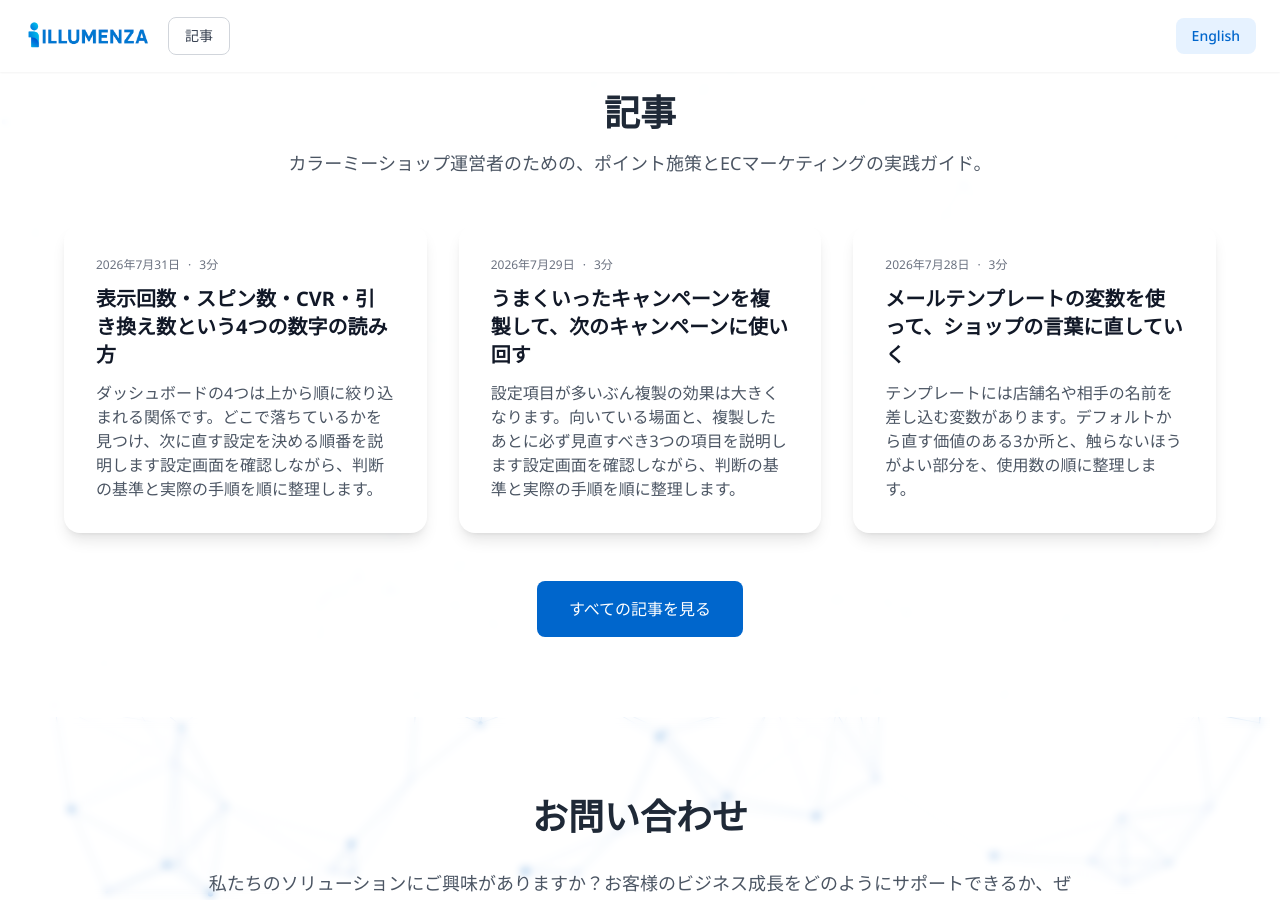
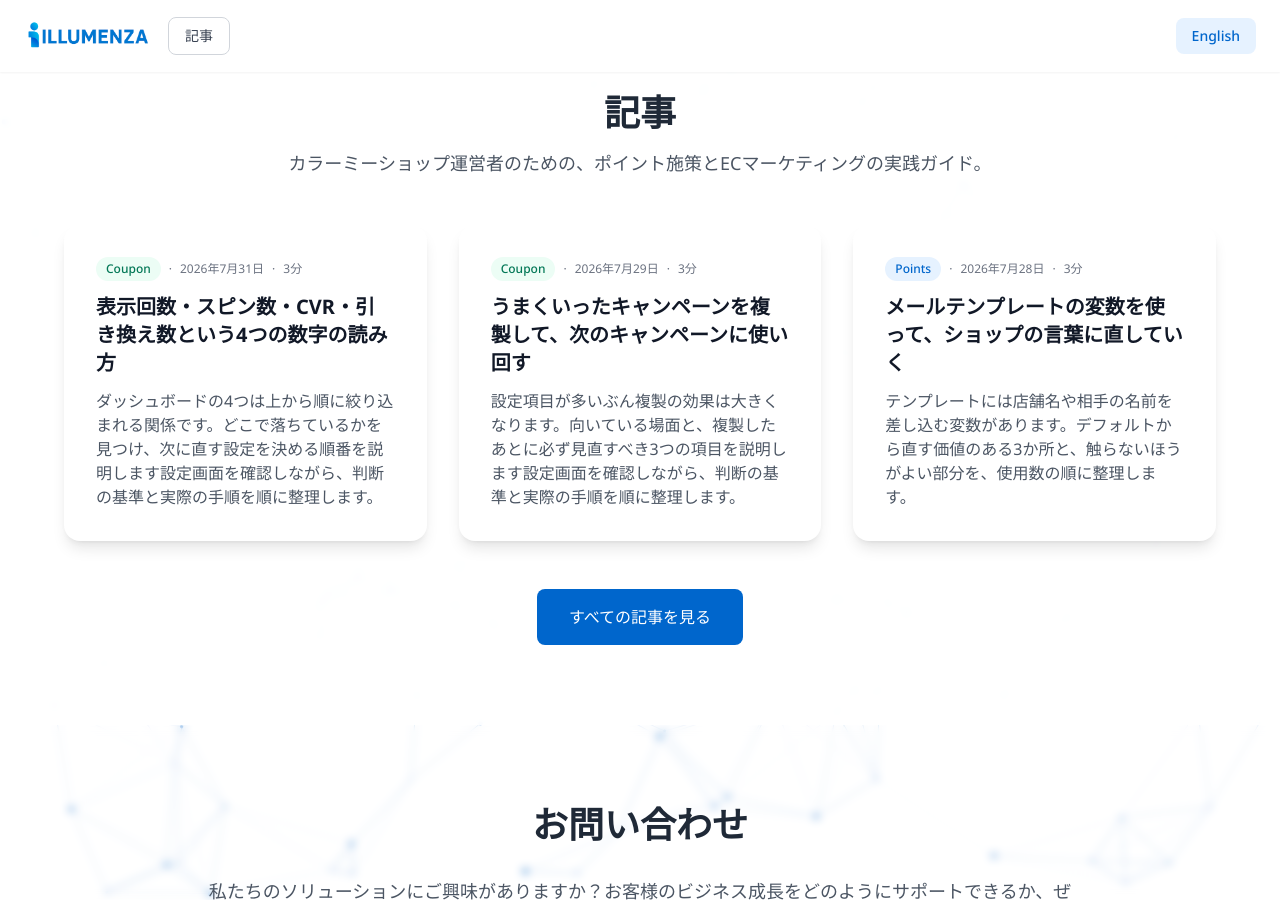
Before and after one commit to TheKinng96/illumenza-homepage, a Jekyll site: the page built from index.html, in a window 1280 px wide and 900 px high, scrolled down 2591 px. Built offline with Jekyll 4.4.1, drawn with Linux system fonts in a browser that asks for light colours; nearby versions of some CDN libraries.

Commit message:
feat(home): name the app on each article card
The three cards on the homepage mix Points and Coupon, and the titles are
specific enough that neither product name appears in them — 「うまくいった
キャンペーンを複製して…」 could belong to either app as far as a first-time
visitor can tell. Each card now carries its app as a badge: Points in
brand blue, Coupon in emerald.

The badge links to that app's articles. It sits on z-10 above the card's
stretched title link, the same idiom /blog/ already uses for tag pills, so
the badge and the card resolve to different destinations rather than the
badge being swallowed. Verified by hit-testing both: the badge resolves to
/blog/coupon/ and the title beside it to /blog/coupon-metrics/.

The gate counts badges against cards rather than asserting a fixed number,
because the section renders one, two or three cards depending on how many
posts exist. It also resolves each badge href against _site — a badge that
renders a label but links to an unbuilt page is the failure that six
0件 cards on /blog/points/ already caused once.

Co-Authored-By: Claude Opus 5 <noreply@anthropic.com>

```diff
--- a/index.html
+++ b/index.html
@@ -397,8 +397,30 @@ layout: null
                 {%- assign body_chars = post.content | strip_html | strip_newlines | size -%}
                 {%- assign read_minutes = body_chars | divided_by: 500 | plus: 1 -%}
                 {%- assign delay = forloop.index | times: 100 | plus: 100 -%}
+                {%- comment -%}
+                  Which product a post is about is the first thing a reader needs
+                  here: the three cards mix Points and Coupon, and the titles are
+                  specific enough that neither name appears in them. The badge is
+                  a link to that app's articles, sitting on z-10 above the card's
+                  stretched title link — the same idiom /blog/ uses for tags.
+                {%- endcomment -%}
+                {%- assign app_label = nil -%}
+                {%- if post.app == 'points' -%}
+                  {%- assign app_label = 'Points' -%}
+                  {%- assign app_url = '/blog/points/' -%}
+                  {%- assign app_class = 'bg-brand-light text-brand-blue hover:bg-brand-blue hover:text-white' -%}
+                {%- elsif post.app == 'coupon' -%}
+                  {%- assign app_label = 'Coupon' -%}
+                  {%- assign app_url = '/blog/coupon/' -%}
+                  {%- assign app_class = 'bg-emerald-50 text-emerald-700 hover:bg-emerald-600 hover:text-white' -%}
+                {%- endif -%}
                 <article class="group relative bg-white rounded-xl sm:rounded-2xl shadow-lg hover:shadow-xl transition-shadow p-6 sm:p-8 flex flex-col scale-in delay-{{ delay }}">
-                    <p class="flex items-center gap-2 text-xs text-gray-500 mb-3">
+                    <p class="flex flex-wrap items-center gap-2 text-xs text-gray-500 mb-3">
+                        {%- if app_label %}
+                        <a href="{{ app_url }}" data-app-badge
+                           class="relative z-10 inline-block px-2.5 py-1 rounded-full font-medium transition-colors {{ app_class }}">{{ app_label }}</a>
+                        <span aria-hidden="true">·</span>
+                        {%- endif %}
                         <time datetime="{{ post.date | date_to_xmlschema }}">{{ post.date | date: '%Y年%-m月%-d日' }}</time>
                         <span aria-hidden="true">·</span>
                         <span>{{ read_minutes }}分</span>
```
Also changed, not shown: 1 other file.
